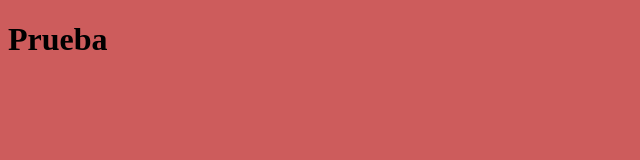
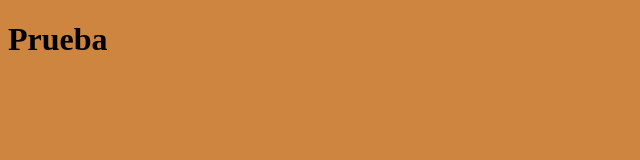
Before and after one commit to crangarita/practica_git_2024, a plain HTML site: page index.html in a window 1280 px wide. Shown: the whole page, without its empty margins (0-640 px from the left). Drawn offline with Linux system fonts and the light colour scheme.

Commit message:
Update estilo.css

```diff
--- a/css/estilo.css
+++ b/css/estilo.css
@@ -1,3 +1,3 @@
 body {
-	background-color: indianred;
+	background-color: peru;
 }
```
